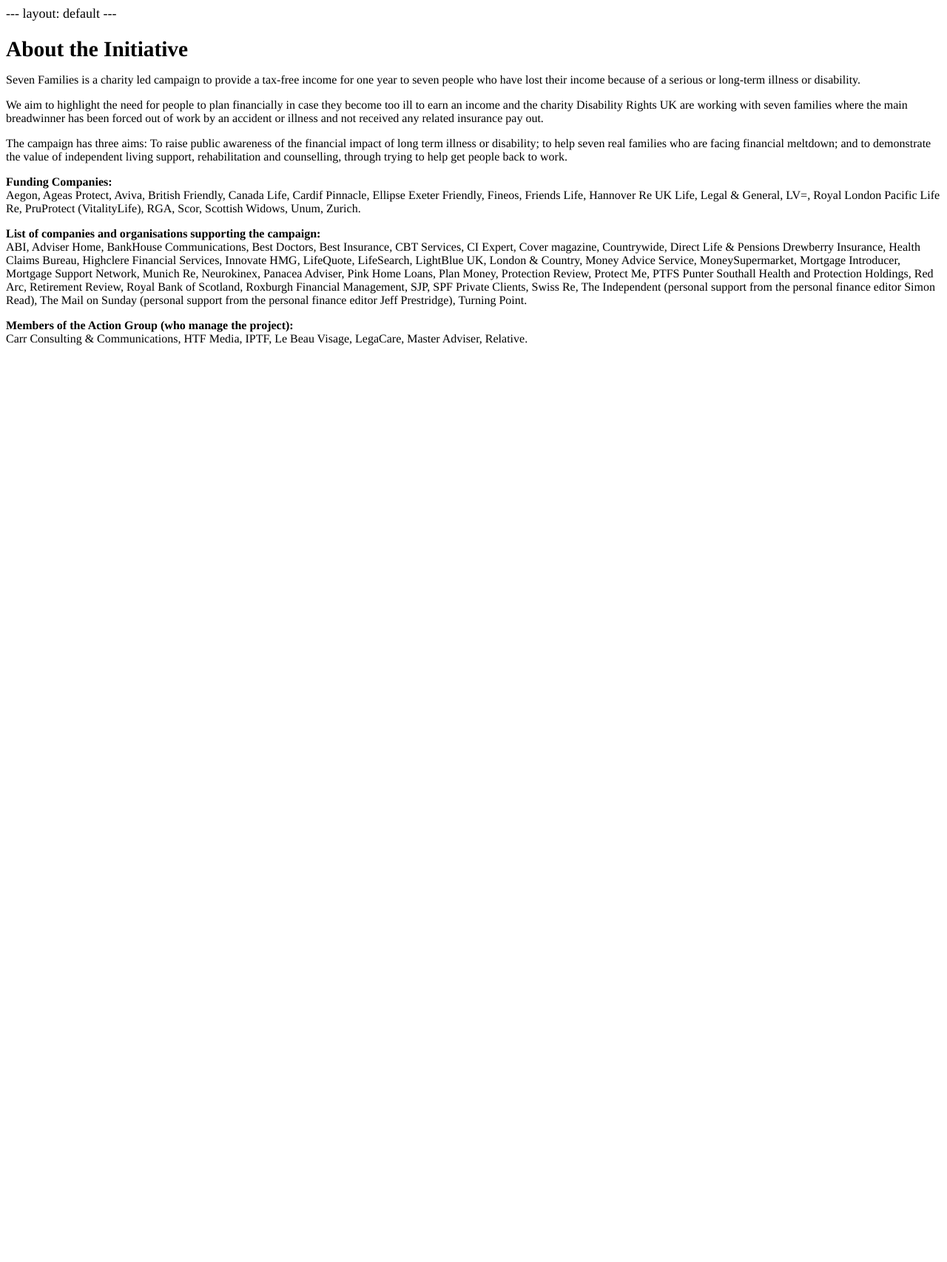
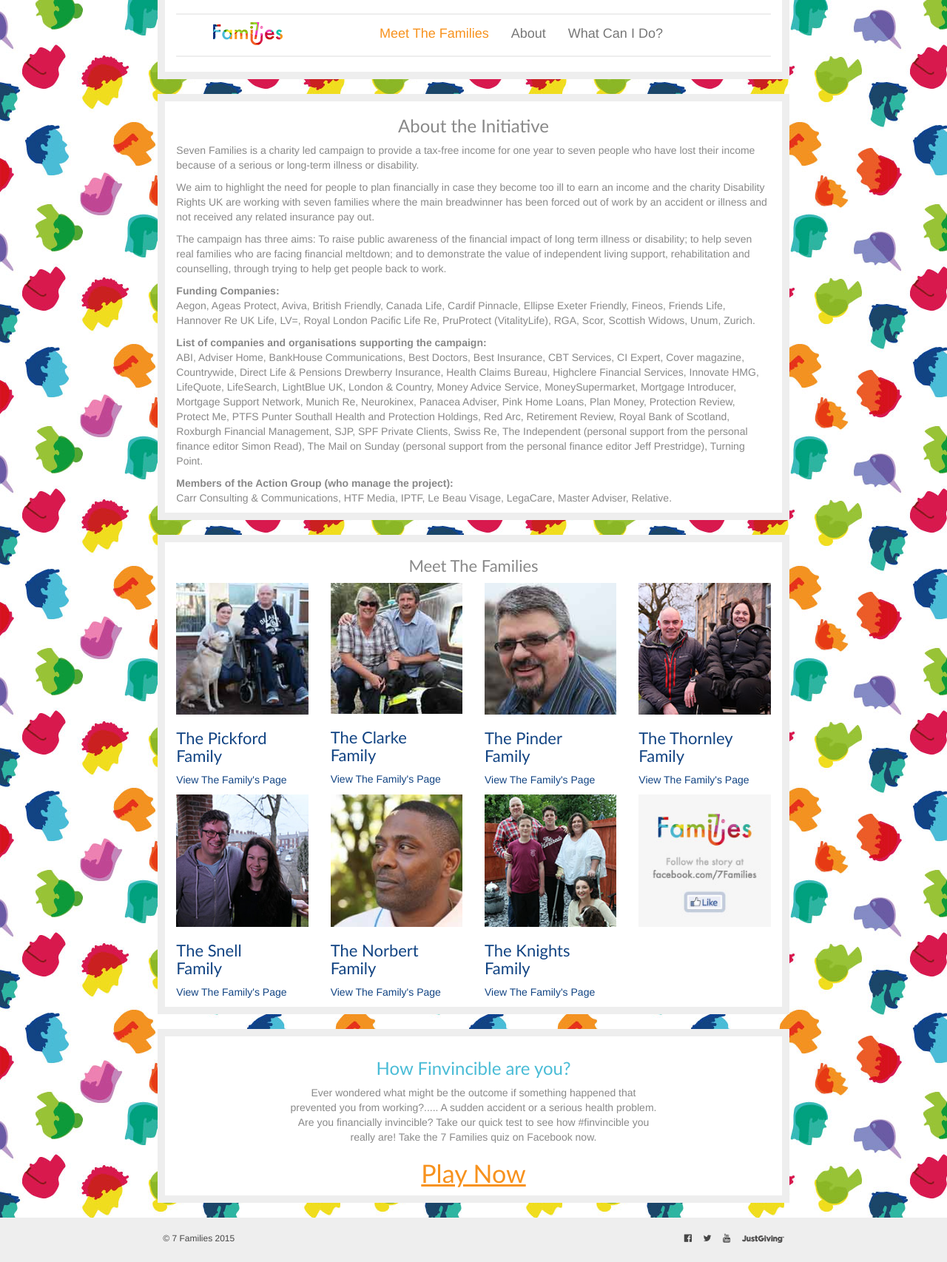
Before and after one commit to big-cat/7-families, a Jekyll site: the page built from about/index.html, in a window 1280 px wide. Shown: the whole page at 74% size. Built offline with Jekyll 4.4.1, drawn with Linux system fonts in a browser that asks for light colours; before the commit the page ends 900 px from its top, so only the background shows below that.

Commit message:
Updated About

```diff
--- a/about/index.html
+++ b/about/index.html
@@ -1,78 +1,51 @@
-<!DOCTYPE HTML PUBLIC "-//W3C//DTD HTML 4.0 Transitional//EN">
-<HTML>
-<HEAD>
-	<META HTTP-EQUIV="CONTENT-TYPE" CONTENT="text/html; charset=utf-8">
-	<TITLE></TITLE>
-	<META NAME="GENERATOR" CONTENT="OpenOffice 4.1.2  (Unix)">
-	<META NAME="AUTHOR" CONTENT="Leanne Tattum">
-	<META NAME="CREATED" CONTENT="20161212;15033600">
-	<META NAME="CHANGEDBY" CONTENT="Leanne Tattum">
-	<META NAME="CHANGED" CONTENT="20161212;15142400">
-	<STYLE TYPE="text/css">
-	<!--
-		@page { size: landscape; margin-left: 1.2cm; margin-right: 1.2cm; margin-top: 2cm; margin-bottom: 2cm }
-		P { margin-bottom: 0.21cm }
-		P.western { so-language: en-GB }
-		H1 { margin-bottom: 0.21cm }
-		H1.western { font-family: "Times New Roman", serif; so-language: en-GB }
-		H1.cjk { font-family: "Arial Unicode MS" }
-		H1.ctl { font-family: "Arial Unicode MS" }
-		A:link { so-language: zxx }
-	-->
-	</STYLE>
-</HEAD>
-<BODY LANG="en-GB" DIR="LTR">
-<P CLASS="western" STYLE="margin-bottom: 0.5cm; font-style: normal; font-weight: normal; widows: 2; orphans: 2">
-<FONT COLOR="#000000"><FONT FACE="Times"><FONT SIZE=4>--- layout:
-default ---</FONT></FONT></FONT></P>
-<H1 CLASS="western" STYLE="font-style: normal; widows: 2; orphans: 2">
-<FONT COLOR="#000000"><FONT FACE="Times"><FONT SIZE=6 STYLE="font-size: 22pt"><B>About
-the Initiative</B></FONT></FONT></FONT></H1>
-<P CLASS="western" STYLE="font-style: normal; font-weight: normal; widows: 2; orphans: 2">
-<FONT COLOR="#000000"><FONT FACE="Times"><FONT SIZE=3>Seven Families
-is a charity led campaign to provide a tax-free income for one year
-to seven people who have lost their income because of a serious or
-long-term illness or disability.</FONT></FONT></FONT></P>
-<P CLASS="western" STYLE="font-style: normal; font-weight: normal; widows: 2; orphans: 2">
-<FONT COLOR="#000000"><FONT FACE="Times"><FONT SIZE=3>We aim to
-highlight the need for people to plan financially in case they become
-too ill to earn an income and the charity Disability Rights UK are
-working with seven families where the main breadwinner has been
-forced out of work by an accident or illness and not received any
-related insurance pay out.</FONT></FONT></FONT></P>
-<P CLASS="western" STYLE="font-style: normal; font-weight: normal; widows: 2; orphans: 2">
-<FONT COLOR="#000000"><FONT FACE="Times"><FONT SIZE=3>The campaign
-has three aims: To raise public awareness of the financial impact of
-long term illness or disability; to help seven real families who are
-facing financial meltdown; and to demonstrate the value of
-independent living support, rehabilitation and counselling, through
-trying to help get people back to work.</FONT></FONT></FONT></P>
-<P CLASS="western" STYLE="widows: 2; orphans: 2"><STRONG><FONT COLOR="#000000"><FONT FACE="Times"><FONT SIZE=3><SPAN STYLE="font-style: normal"><B>Funding
-Companies:</B></SPAN></FONT></FONT></FONT></STRONG><FONT COLOR="#000000"><FONT FACE="Times"><FONT SIZE=3><SPAN STYLE="font-style: normal"><SPAN STYLE="font-weight: normal"><BR>Aegon,
-Ageas Protect, Aviva, British Friendly, Canada Life, Cardif Pinnacle,
-Ellipse Exeter Friendly, Fineos, Friends Life, Hannover Re UK Life,
-Legal &amp; General, LV=, Royal London Pacific Life Re, PruProtect
-(VitalityLife), RGA, Scor, Scottish Widows, Unum, Zurich.</SPAN></SPAN></FONT></FONT></FONT></P>
-<P CLASS="western" STYLE="widows: 2; orphans: 2"><STRONG><FONT COLOR="#000000"><FONT FACE="Times"><FONT SIZE=3><SPAN STYLE="font-style: normal"><B>List
-of companies and organisations supporting the campaign:</B></SPAN></FONT></FONT></FONT></STRONG><FONT COLOR="#000000"><FONT FACE="Times"><FONT SIZE=3><SPAN STYLE="font-style: normal"><SPAN STYLE="font-weight: normal"><BR>ABI,
-Adviser Home, BankHouse Communications, Best Doctors, Best Insurance,
-CBT Services, CI Expert, Cover magazine, Countrywide, Direct Life &amp;
-Pensions Drewberry Insurance, Health Claims Bureau, Highclere
-Financial Services, Innovate HMG, LifeQuote, LifeSearch, LightBlue
-UK, London &amp; Country, Money Advice Service, MoneySupermarket,
-Mortgage Introducer, Mortgage Support Network, Munich Re, Neurokinex,
-Panacea Adviser, Pink Home Loans, Plan Money, Protection Review,
-Protect Me, PTFS Punter Southall Health and Protection Holdings, Red
-Arc, Retirement Review, Royal Bank of Scotland, Roxburgh Financial
-Management, SJP, SPF Private Clients, Swiss Re, The Independent
-(personal support from the personal finance editor Simon Read), The
-Mail on Sunday (personal support from the personal finance editor
-Jeff Prestridge), Turning Point.</SPAN></SPAN></FONT></FONT></FONT></P>
-<P CLASS="western" STYLE="widows: 2; orphans: 2"><STRONG><FONT COLOR="#000000"><FONT FACE="Times"><FONT SIZE=3><SPAN STYLE="font-style: normal"><B>Members
-of the Action Group (who manage the project):</B></SPAN></FONT></FONT></FONT></STRONG><FONT COLOR="#000000"><FONT FACE="Times"><FONT SIZE=3><SPAN STYLE="font-style: normal"><SPAN STYLE="font-weight: normal"><BR>Carr
-Consulting &amp; Communications, HTF Media, IPTF, Le Beau Visage,
-LegaCare, Master Adviser, Relative.</SPAN></SPAN></FONT></FONT></FONT></P>
-<P CLASS="western" STYLE="margin-bottom: 0cm"><BR>
-</P>
-</BODY>
-</HTML>
+---
+layout: default
+---
+
+<div class="container-fluid">
+        <div class="row">
+            <!-- left-col -->
+            <div class="col-md-2 hidden-xs hidden-sm">
+            </div>
+            <!-- /.left-col -->
+            <!-- middle-col -->
+            <div class="col-xs-12 col-md-8">
+<!-- large-video-row -->
+                <div class="row borders">
+                    <div class="col-md-12">
+                        <!-- top-text-row -->
+                        <div class="row">
+                            <div class="col-md-12 primary-content">
+                                <h1 class="text-center">
+                                    About the Initiative
+                                </h1>
+                                <p>
+                                    Seven Families is a charity led campaign to provide a tax-free income for one year to seven people who have lost their income because of a serious or long-term illness or disability.
+                                </p>
+                                <p>
+                                    We aim to highlight the need for people to plan financially in case they become too ill to earn an income and the charity Disability Rights UK are working with seven families where the main breadwinner has been forced out of work by an accident or illness and not received any related insurance pay out.
+                                </p>
+                                <p>
+                                    The campaign has three aims: To raise public awareness of the financial impact of long term illness or disability; to help seven real families who are facing financial meltdown; and to demonstrate the value of independent living support, rehabilitation and counselling, through trying to help get people back to work.
+                                </p>
+                                <p>
+                                    <strong>Funding Companies:</strong><br />
+                                    Aegon, Ageas Protect, Aviva, British Friendly, Canada Life, Cardif Pinnacle, Ellipse Exeter Friendly, Fineos, Friends Life, Hannover Re UK Life, LV=, Royal London Pacific Life Re, PruProtect (VitalityLife), RGA, Scor, Scottish Widows, Unum, Zurich.
+                                </p>
+                                <p>
+                                    <strong>List of companies and organisations supporting the campaign:</strong><br />
+                                    ABI, Adviser Home, BankHouse Communications, Best Doctors, Best Insurance, CBT Services, CI Expert, Cover magazine, Countrywide, Direct Life &amp; Pensions Drewberry Insurance, Health Claims Bureau, Highclere Financial Services, Innovate HMG, LifeQuote, LifeSearch, LightBlue UK, London &amp; Country, Money Advice Service, MoneySupermarket, Mortgage Introducer, Mortgage Support Network, Munich Re, Neurokinex, Panacea Adviser,  Pink Home Loans, Plan Money, Protection Review, Protect Me, PTFS Punter Southall Health and Protection Holdings, Red Arc, Retirement Review, Royal Bank of Scotland, Roxburgh Financial Management, SJP, SPF Private Clients, Swiss Re, The Independent (personal support from the personal finance editor Simon Read), The Mail on Sunday (personal support from the personal finance editor Jeff Prestridge), Turning Point.
+                                </p>
+                                <p>
+                                    <strong>Members of the Action Group (who manage the project):</strong><br />
+                                    Carr Consulting &amp; Communications, HTF Media, IPTF, Le Beau Visage, LegaCare, Master Adviser, Relative.
+                                </p>
+                            </div>
+                        </div>
+                        <!-- /.top=text-row -->
+                    </div>
+                </div>
+                <!-- /.large-video-row -->
+                </div>
+                </div>
+                </div>
```
